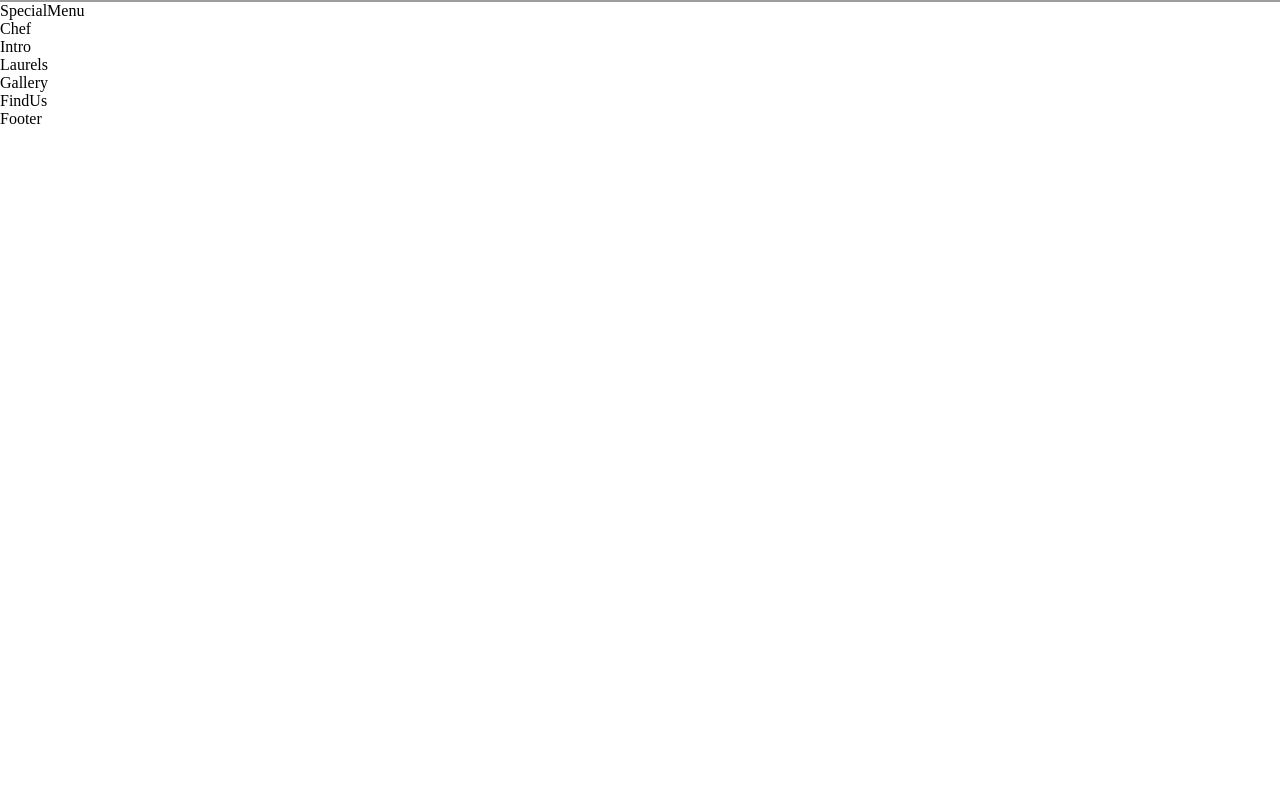
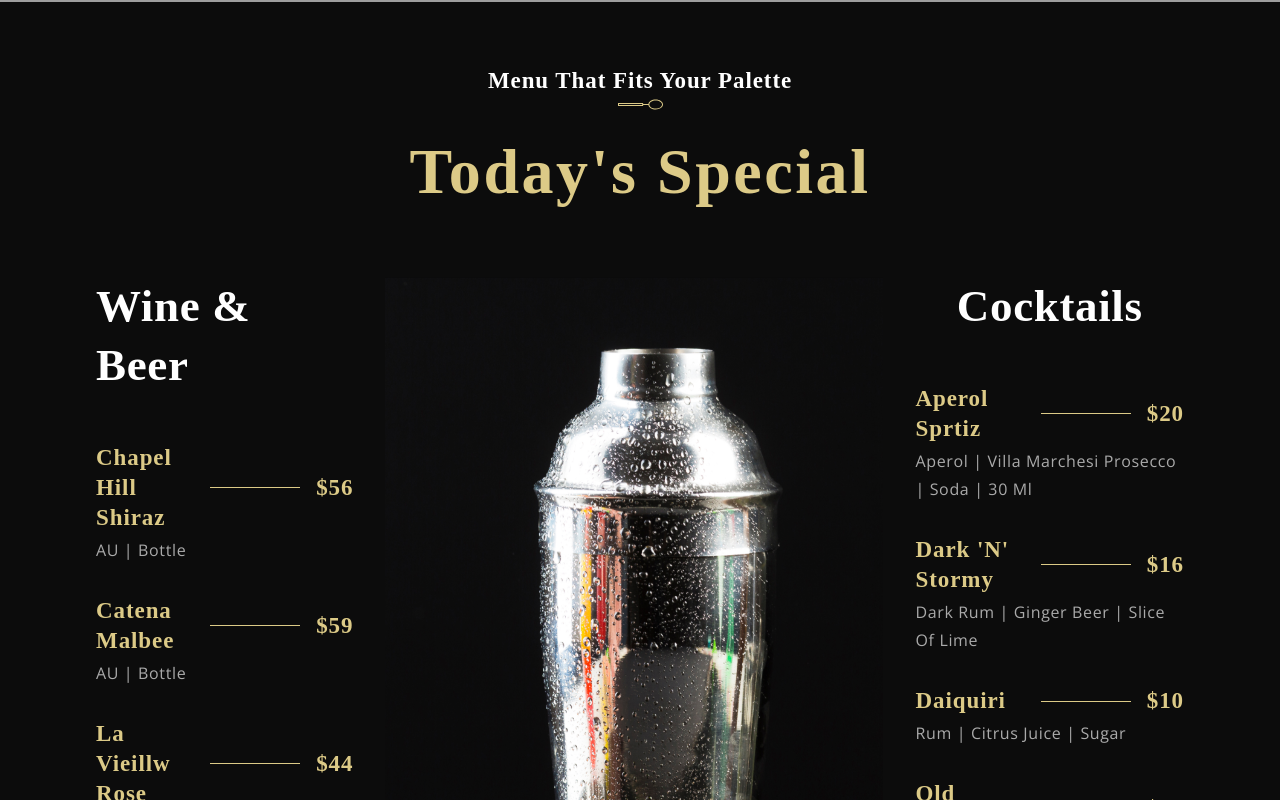
Before and after one commit to jmkenny94/restaurant_project, a React (Create React App) app: page / in a window 1280 px wide. Shown: the part 2160-2960 px from the top of the page. Before the commit the page ends 2288 px from the top, so only its background shows below. Built offline with nearby package versions, Linux system fonts and the light colour scheme; grey boxes are pictures that could not be loaded; a web font is replaced by a local one.

Commit message:
SpecialMenu section finished

```diff
--- a/src/components/Menuitem/MenuItem.css
+++ b/src/components/Menuitem/MenuItem.css
@@ -0,0 +1,35 @@
+.app__menuitem {
+    width: 100%;
+    margin:1rem 0;
+    display: flex;
+    flex-direction: column;
+}
+
+.app__menuitem-head {
+    display: flex;
+    justify-content:space-between;
+    align-items: center;
+}
+
+.app__menuitem-sub {
+    width: 100%;
+    margin-top: 0.2rem;
+}
+
+.app__menuitem-name {
+    flex: 1;
+}
+
+.app__menuitem-dash {
+    width: 90px;
+    height: 1px;
+
+    background: var(--color-golden);
+    margin: 0 1rem;
+}
+
+.app__menuitem-price {
+    display: flex;
+    justify-content: flex-end;
+    align-items: flex-end;
+}
--- a/src/components/Menuitem/MenuItem.jsx
+++ b/src/components/Menuitem/MenuItem.jsx
@@ -2,9 +2,24 @@
 
 import './MenuItem.css';
 
-const MenuItem = () => (
-  <div>
-    MenuItem
+const MenuItem = ({title,price,tags}) => (
+  <div className='app__menuitem'>
+    <div className='app__menuitem-head'>
+      <div className='app__menuitem-name'>
+        <p className='p__cormorant' style={{color:'#DCCA87'}}>{title}</p>
+      </div>
+
+      <div className='app__menuitem-dash'/>
+
+      <div className='app__menuitem-price'>
+        <p className='p__cormorant' style={{color:'#DCCA87'}}>{price}</p>
+      </div>
+
+    </div>
+
+    <div className='app__menuitem-sub'>
+      <p className='p__opensans' style={{color:'#AAA'}}>{tags}</p>
+    </div>
   </div>
 );
 
--- a/src/container/Menu/SpecialMenu.css
+++ b/src/container/Menu/SpecialMenu.css
@@ -0,0 +1,90 @@
+.app__specialMenu {
+    flex-direction: column;
+    background: var(--color-black)
+}
+
+.app__specialMenu-title {
+    margin-bottom: 2rem;
+    text-align:center;
+}
+
+.app__specialMenu-menu {
+    width: 100%;
+    margin: 2rem 0;
+    display: flex;
+    justify-content: center;
+    align-items:flex-start;
+    flex-direction: row;
+}
+
+.app__specialMenu-menu_heading {
+    font-family: var(--font-base);
+    font-weight: 600;
+    font-size: 45px;
+    line-height: 58.8px;
+    letter-spacing: 0.04rem;
+    color: var(--color-white)
+}
+
+.app__specialMenu-menu_wine,
+.app__specialMenu-menu_cocktails {
+    flex: 1;
+    width: 100%;
+    flex-direction: column;
+}
+
+.app__specialMenu-menu_img {
+    width: 410px;
+    margin: 0 2rem;
+
+}
+
+.app__specialMenu-menu_img img {
+    width: 100%;
+    height: auto;
+}
+
+.app__specialMenu_menu_items {
+    display: flex;
+    flex-direction: column;
+
+    margin: 2rem 0;
+
+    width: 100%;
+}
+
+@media screen and (max-width: 2000px) {
+    .app__specialMenu-menu_img {
+        width: 650px;
+    }
+
+    .app__specialMenu-menu_img img{
+        height: 920px;
+    }
+}
+
+
+@media screen and (max-width: 900px) {
+    .app__specialMenu-menu {
+        flex-direction: column;
+        align-items: center;
+        width: 100%;
+    }
+}
+
+
+@media screen and (max-width: 650px) {
+    .app__specialMenu-menu_img {
+        width: 100%;
+    }
+
+    .app__specialMenu-menu_img {
+        margin: 3rem 0;
+    }
+
+    .app__specialMenu-menu_heading {
+        font-size: 35px;
+        line-height: 48.5px;
+    }
+
+}
--- a/src/container/Menu/SpecialMenu.jsx
+++ b/src/container/Menu/SpecialMenu.jsx
@@ -1,10 +1,52 @@
 import React from 'react';
 
 import './SpecialMenu.css';
+import {images, data} from '../../constants'
+import {SubHeading, MenuItem} from '../../components'
 
 const SpecialMenu = () => (
-  <div>
-    SpecialMenu
+  <div className='app__specialMenu flex__center section__padding' id='menu'>
+
+    <div className='app__specialMenu-title'>
+      <SubHeading title='Menu that fits your palette'/>
+      <h1 className='headtext__cormorant'>Today's Special</h1>
+    </div>
+
+    <div className='app__specialMenu-menu'>
+      <div className='app__specialMenu-menu_wine flex__center'>
+        <p className='app__specialMenu-menu_heading'>Wine & Beer</p>
+        <div className='app__specialMenu_menu_items'>
+          {data.wines.map((wine, index) => (
+            <MenuItem key={wine.title + index} title={wine.title} price ={wine.price}tags={wine.tags}/>
+          ))}
+
+        </div>
+      </div>
+
+      <div className='app__specialMenu-menu_img'>
+        <img src={images.menu} alt='menu img'/>
+      </div>
+
+      <div className='app__specialMenu-menu_cocktails flex__center'>
+        <p className='app__specialMenu-menu_heading'>Cocktails</p>
+        <div className='app__specialMenu_menu_items'>
+          {data.cocktails.map((cocktail, index) => (
+            <MenuItem key={cocktail.title + index} title={cocktail.title} price={cocktail.price} tags={cocktail.tags}/>
+          ))}
+
+        </div>
+      </div>
+
+
+
+
+    </div>
+
+    <div style={{marginTop:'15px'}}>
+      <button type='button' className='custom__button'>View More</button>
+
+    </div>
+
   </div>
 );
 
```
